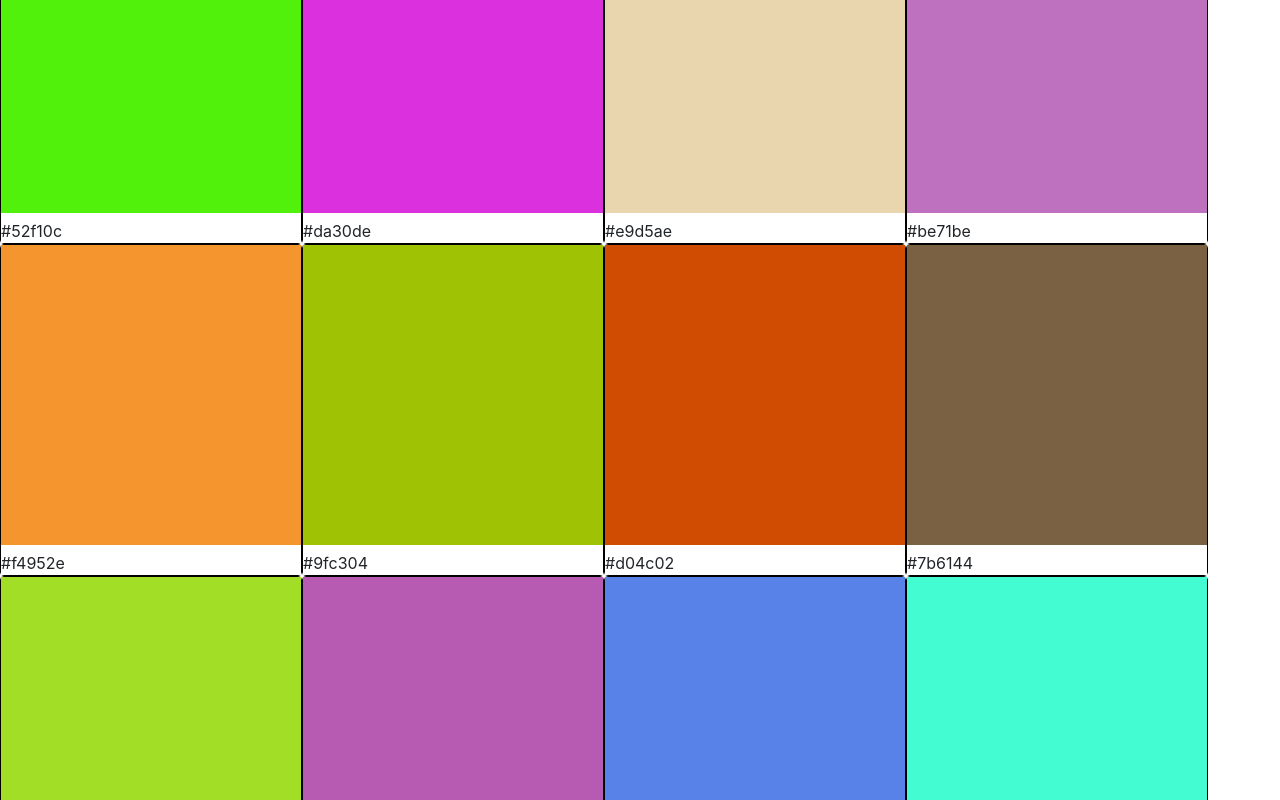
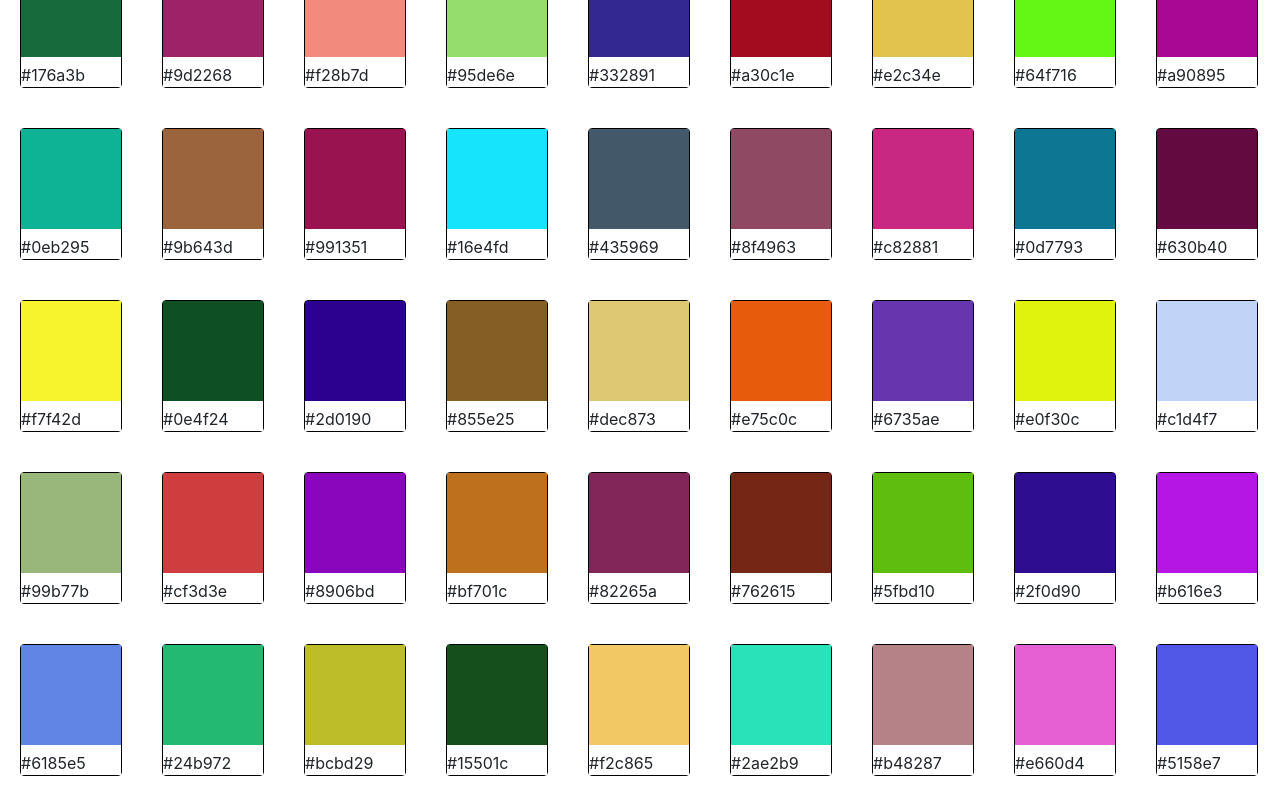
Before and after one commit to curtisyungen/hh-interview, a React (Create React App) app: page / in a window 1280 px wide. Shown: the part 1620-2420 px from the top of the page. Built offline with nearby package versions, Linux system fonts and the light colour scheme.

Commit message:
Add files via upload

```diff
--- a/src/components/Color/color.css
+++ b/src/components/Color/color.css
@@ -1,15 +1,24 @@
 .color {
     border: 1px solid black;
     border-radius: 4px;
+    margin: 20px;
 }
 
 .colorBackground {
     color: black;
     display: inline-block;
-    height: 300px;
-    width: 300px;
 }
 
 .colorName {
     background: #fff;
 }
+
+.large {
+    height: 300px;
+    width: 300px;
+}
+
+.small {
+    height: 100px;
+    width: 100px;
+}
--- a/src/components/Color/color.js
+++ b/src/components/Color/color.js
@@ -5,7 +5,7 @@ class Color extends Component {
     render() {
         return (
             <div className="color">
-                <div className="colorBackground" style={{background: this.props.color}}></div>
+                <div className={`colorBackground ${this.props.size}`} style={{background: this.props.color}}></div>
                 <div className="colorName">{this.props.color}</div>
             </div>
         )
```
